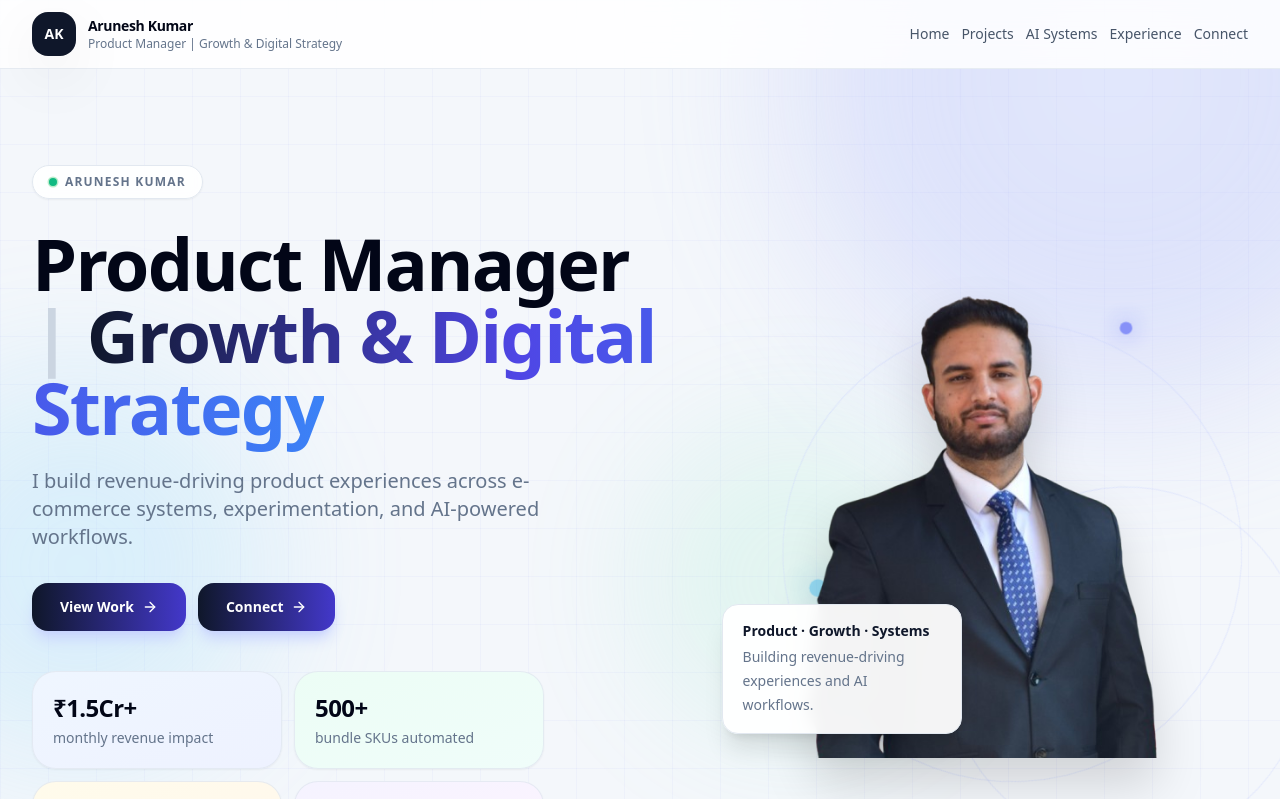
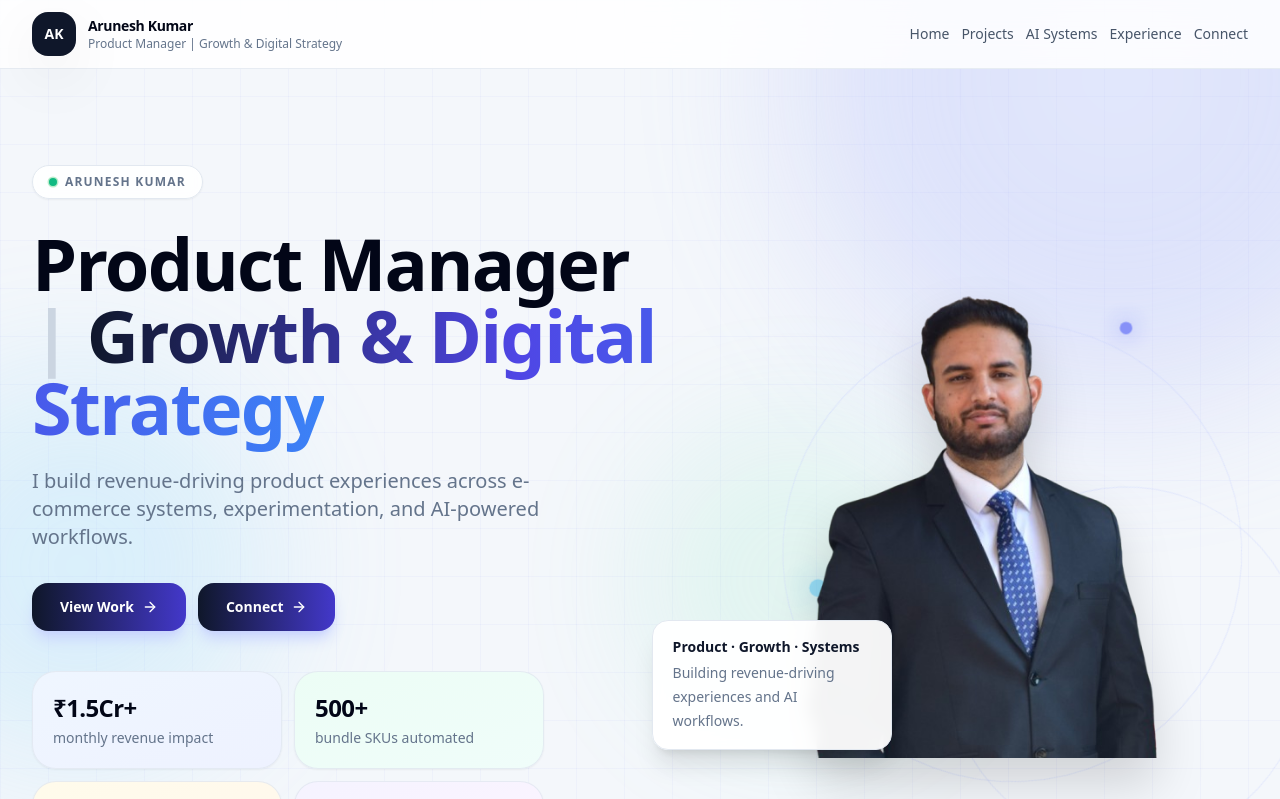
Before and after one commit to aruneshk30/Website, a Next.js app: page / in a window 1280 px wide. Shown: the top 799 px of the page. Built offline with nearby package versions, Linux system fonts and the light colour scheme.

Commit message:
Update page.tsx

```diff
--- a/app/page.tsx
+++ b/app/page.tsx
@@ -320,7 +320,7 @@ export default function HomePage() {
                  </div>
 
                 {/* Tag */}
-                <div className="absolute left-1/2 top-[75%] z-20 w-[200px] -translate-x-1/2 rounded-2xl border border-slate-200 bg-white/95 px-3 py-2 shadow-xl backdrop-blur md:left-[-30px] md:top-auto md:bottom-12 md:w-[240px] md:translate-x-0 md:px-5 md:py-4">
+                <div className="absolute left-1/2 top-[75%] z-20 w-[200px] -translate-x-1/2 rounded-2xl border border-slate-200 bg-white/95 px-3 py-2 shadow-xl backdrop-blur md:left-[20px] md:top-auto md:bottom-8 md:w-[240px] md:px-5 md:py-4">
                   <p className="text-center text-xs font-bold text-slate-900 md:text-left md:text-sm">
                     Product · Growth · Systems
                   </p>
```
